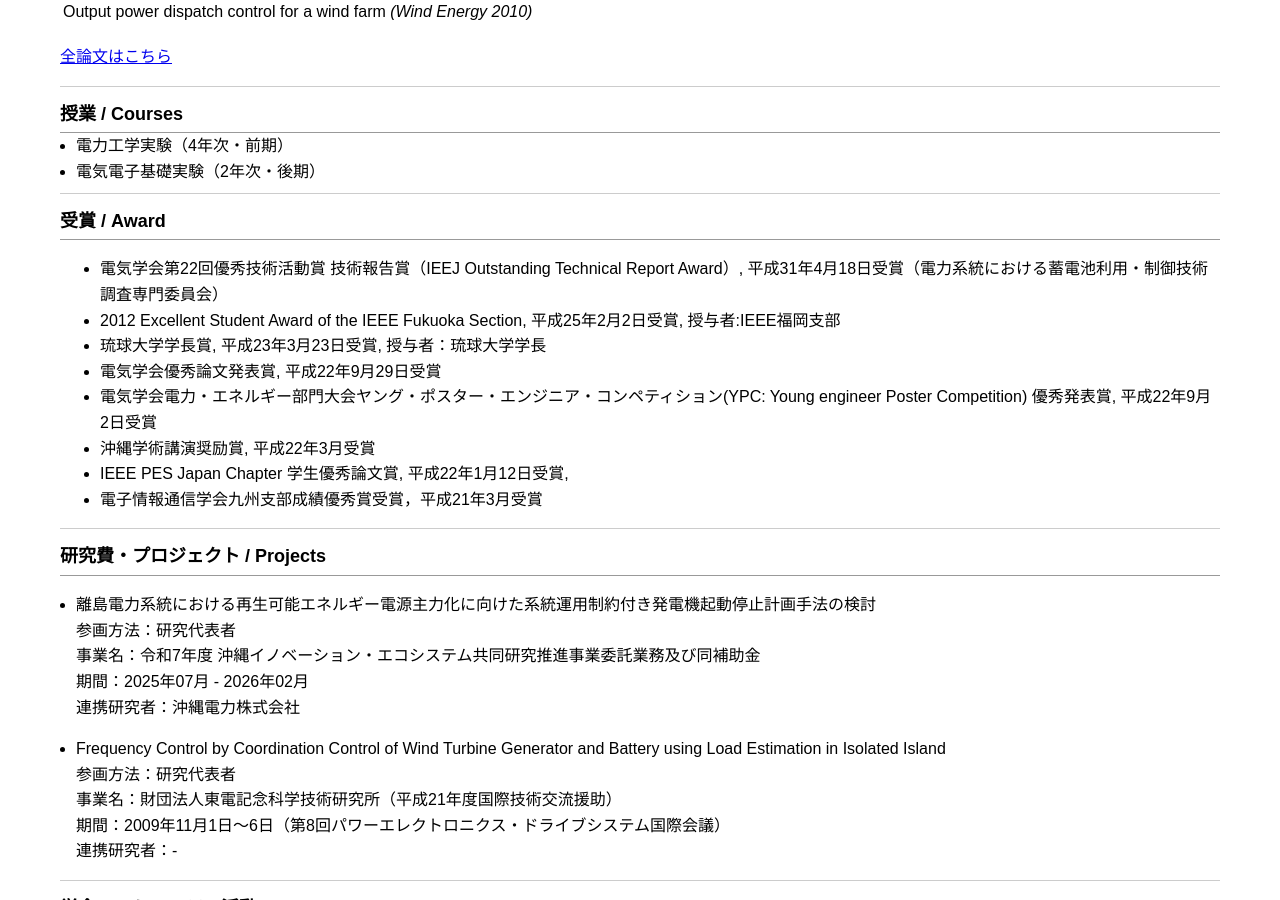
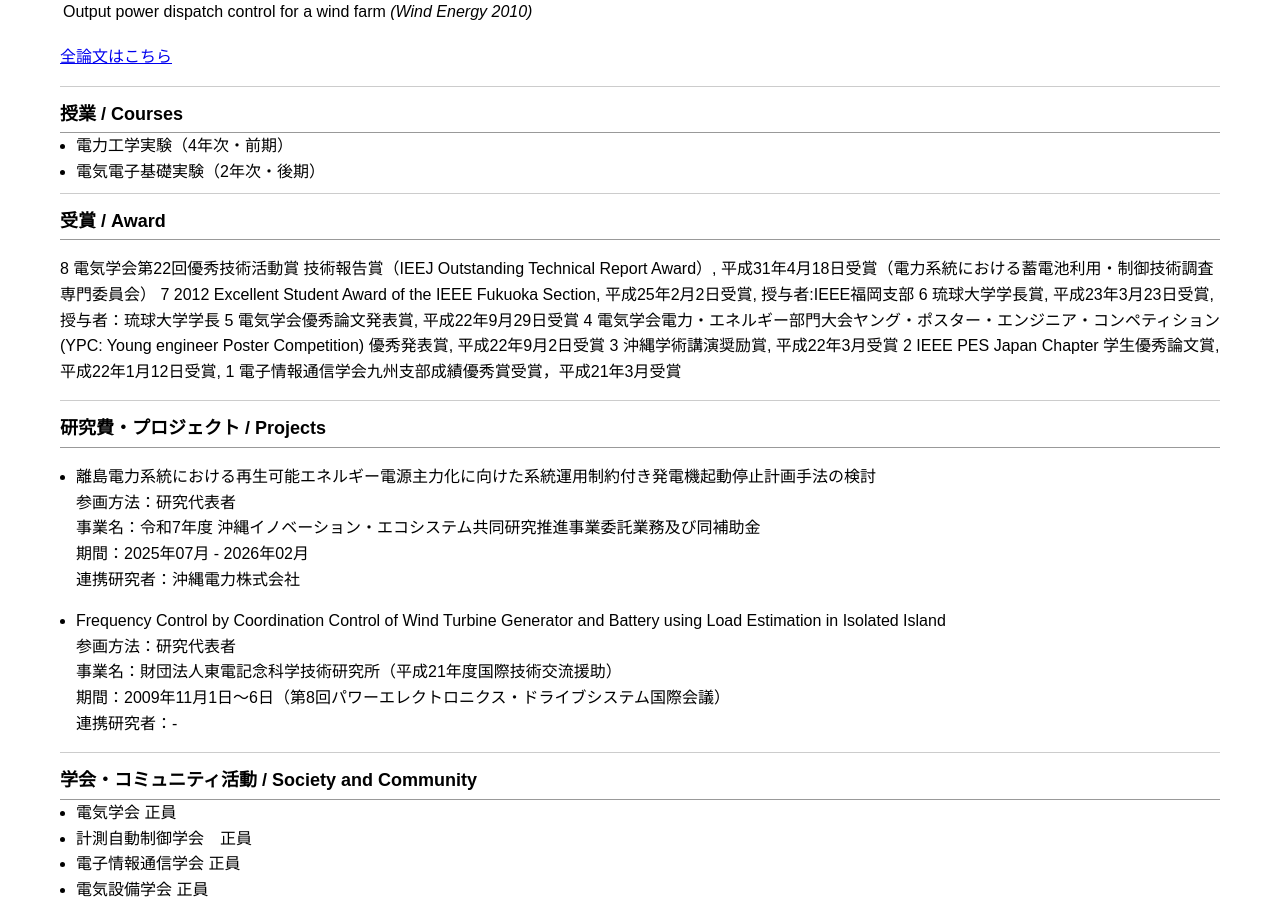
Before and after one commit to akieuehara/AkieUehara.github.io, a Jekyll site: the page built from index.md, in a window 1280 px wide and 900 px high, scrolled down 1154 px. Built offline with Jekyll 4.4.1, drawn with Linux system fonts in a browser that asks for light colours; comment, search, counter and statistics services are not loaded.

Commit message:
Update index.md

```diff
--- a/index.md
+++ b/index.md
@@ -71,14 +71,14 @@ e-mail:  **uehara_a@cs.u-ryukyu.ac.jp**
 
 ## 受賞 / Award
 
-8. 電気学会第22回優秀技術活動賞 技術報告賞（IEEJ Outstanding Technical Report Award）, 平成31年4月18日受賞（電力系統における蓄電池利用・制御技術調査専門委員会）
-7. 2012 Excellent Student Award of the IEEE Fukuoka Section, 平成25年2月2日受賞, 授与者:IEEE福岡支部
-6. 琉球大学学長賞, 平成23年3月23日受賞, 授与者：琉球大学学長
-5. 電気学会優秀論文発表賞, 平成22年9月29日受賞
-4. 電気学会電力・エネルギー部門大会ヤング・ポスター・エンジニア・コンペティション(YPC: Young engineer Poster Competition) 優秀発表賞, 平成22年9月2日受賞
-3. 沖縄学術講演奨励賞, 平成22年3月受賞
-2. IEEE PES Japan Chapter 学生優秀論文賞, 平成22年1月12日受賞,
-1. 電子情報通信学会九州支部成績優秀賞受賞，平成21年3月受賞
+8 電気学会第22回優秀技術活動賞 技術報告賞（IEEJ Outstanding Technical Report Award）, 平成31年4月18日受賞（電力系統における蓄電池利用・制御技術調査専門委員会）
+7 2012 Excellent Student Award of the IEEE Fukuoka Section, 平成25年2月2日受賞, 授与者:IEEE福岡支部
+6 琉球大学学長賞, 平成23年3月23日受賞, 授与者：琉球大学学長
+5 電気学会優秀論文発表賞, 平成22年9月29日受賞
+4 電気学会電力・エネルギー部門大会ヤング・ポスター・エンジニア・コンペティション(YPC: Young engineer Poster Competition) 優秀発表賞, 平成22年9月2日受賞
+3 沖縄学術講演奨励賞, 平成22年3月受賞
+2 IEEE PES Japan Chapter 学生優秀論文賞, 平成22年1月12日受賞,
+1 電子情報通信学会九州支部成績優秀賞受賞，平成21年3月受賞
 
 ---
 
```
